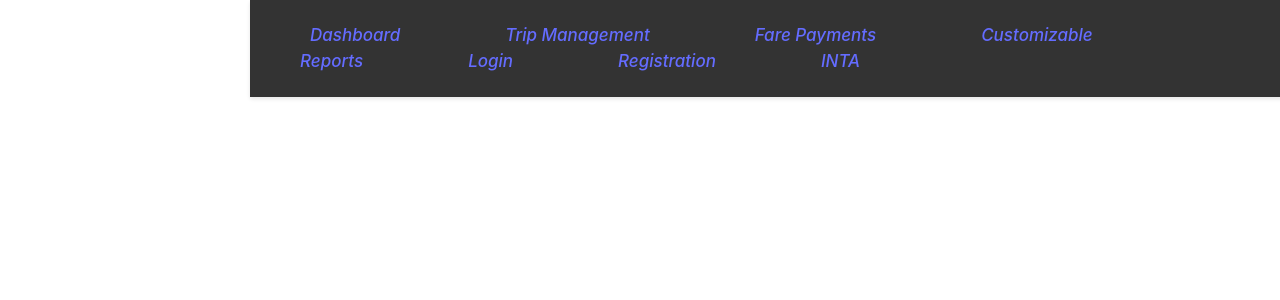
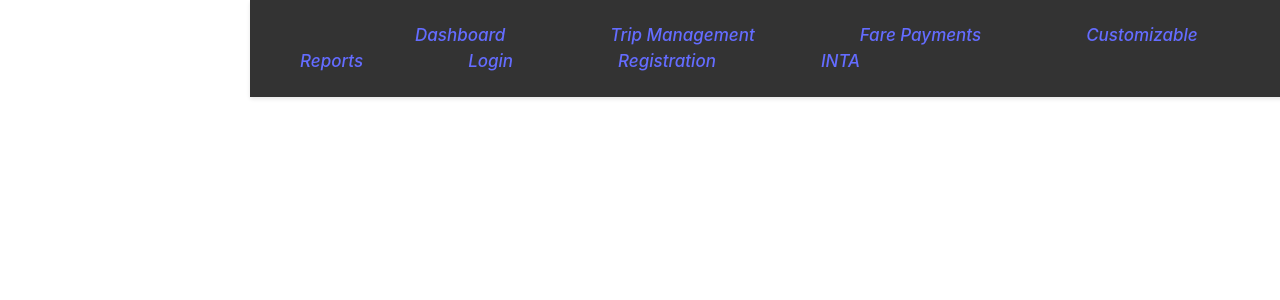
Before and after one commit to TintinSDev/BusPay, a React (Vite) app: page / in a window 1280 px wide. Shown: the top 300 px of the page. Built offline with nearby package versions, Linux system fonts and the light colour scheme.

Commit message:
analytics

```diff
--- a/package.json
+++ b/package.json
@@ -10,6 +10,7 @@
     "preview": "vite preview"
   },
   "dependencies": {
+    "@vercel/analytics": "^1.2.2",
     "chart.js": "^4.4.2",
     "intasend-inlinejs-sdk": "^4.0.0",
     "react": "^18.2.0",
--- a/src/App.jsx
+++ b/src/App.jsx
@@ -10,6 +10,7 @@ import { AuthProvider } from "./client/AuthContext";
 // import vid2 from './assets/vid2.mp4';
 import "react-time-picker/dist/TimePicker.css";
 import MyScreen from "./client/Inta";
+
 
 
 import "./styles.css";
--- a/src/client/Navbar.jsx
+++ b/src/client/Navbar.jsx
@@ -1,10 +1,14 @@
 
 import { Link } from 'react-router-dom';
+import { Analytics } from "@vercel/analytics/react"
 
 const Navbar = () => {
     return (
         <nav>
             <ul>
+                <li>
+                    <Link to="Analytics"><Analytics /></Link>
+                </li>
             <li>
                     <Link to="/dashboard">Dashboard</Link>
                 </li>
```
Also changed, not shown: 1 other file (tests, documents, lock files or other folders).
